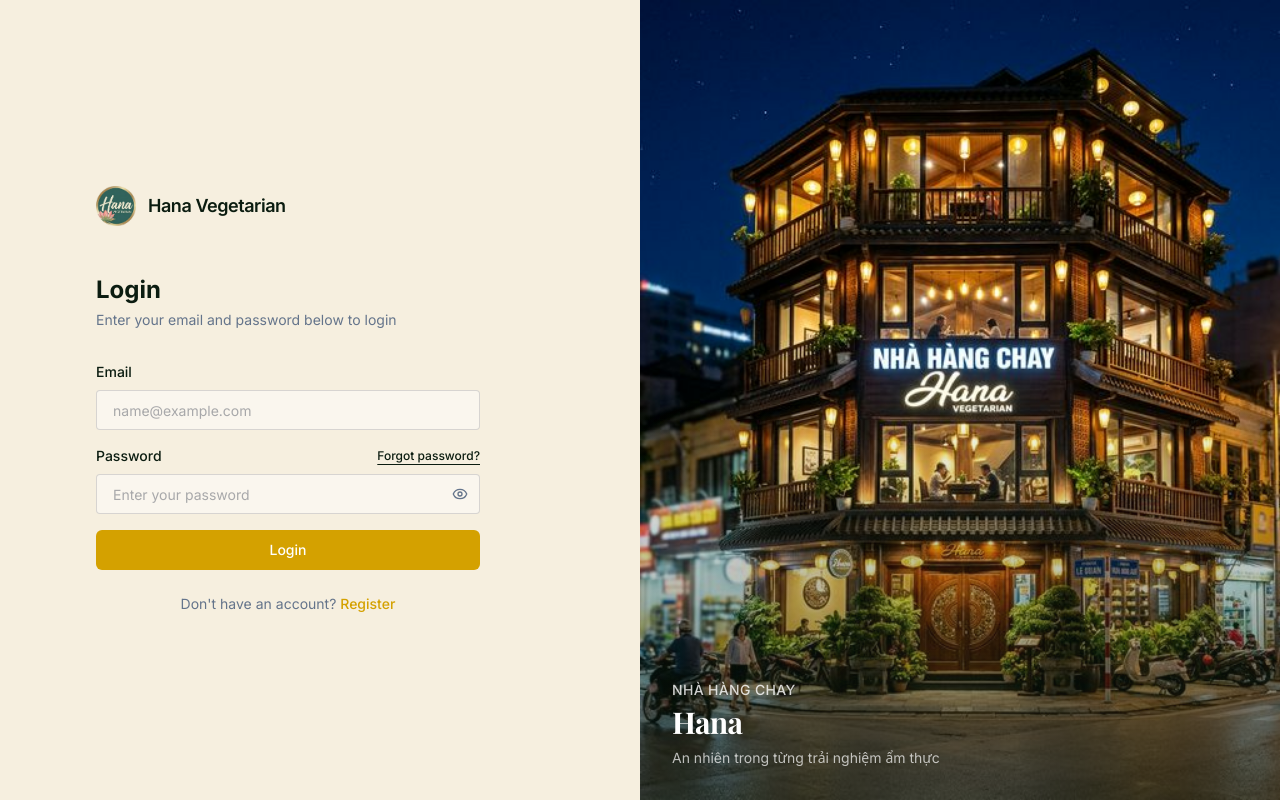
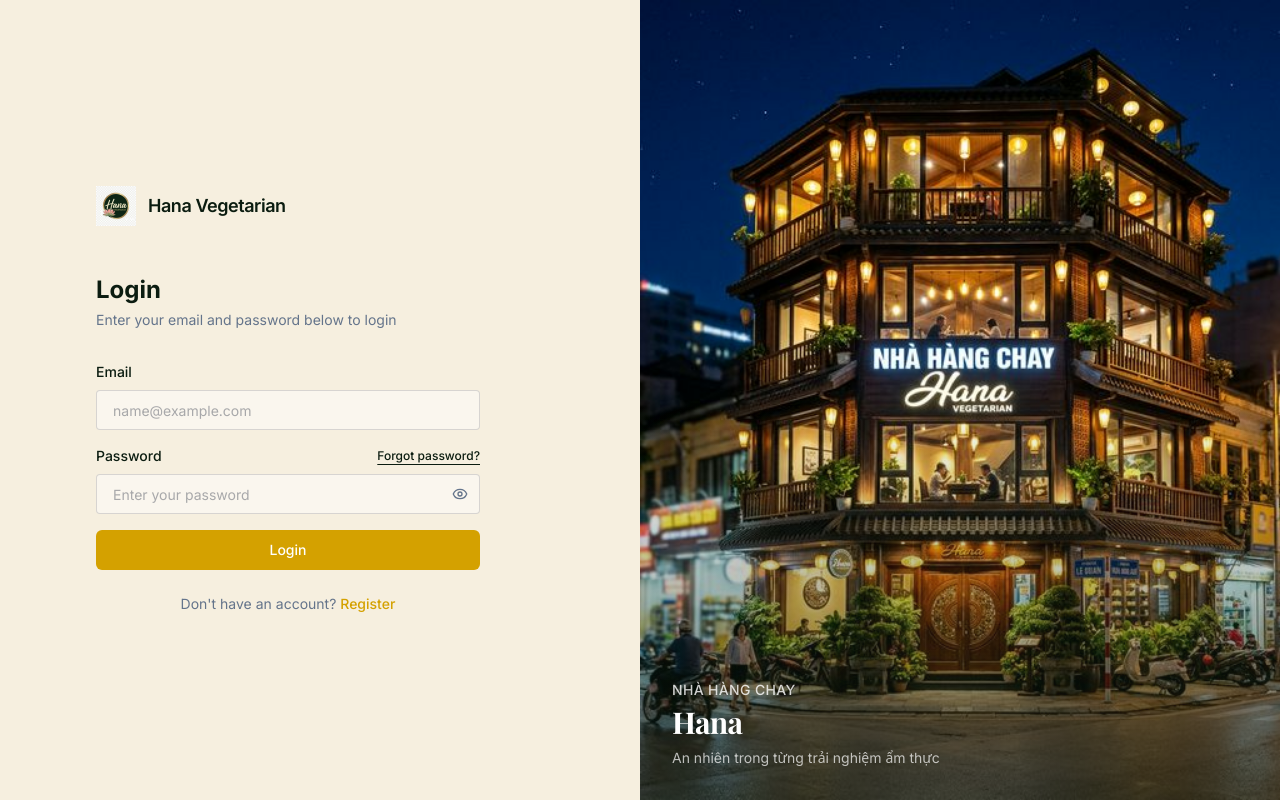
Before and after one commit to manpham146/HanaVeg, a Next.js app: page /en/login in a window 1280 px wide. Built offline with nearby package versions, Linux system fonts and the light colour scheme; no server answers; a web font is replaced by a local one.

Commit message:
feat(login): new logo icon - gold ring filled with #0f1f15, transparent outside

```diff
--- a/src/app/[locale]/(admin)/login/page.tsx
+++ b/src/app/[locale]/(admin)/login/page.tsx
@@ -49,7 +49,7 @@
                 {/* Logo */}
                 <div className="flex items-center gap-3 mb-12">
                     <Image
-                        src="/images/logo-badge.png"
+                        src="/images/logo-icon.png"
                         alt="Hana"
                         width={40}
                         height={40}
```
Also changed, not shown: public/images/logo-icon.png.
